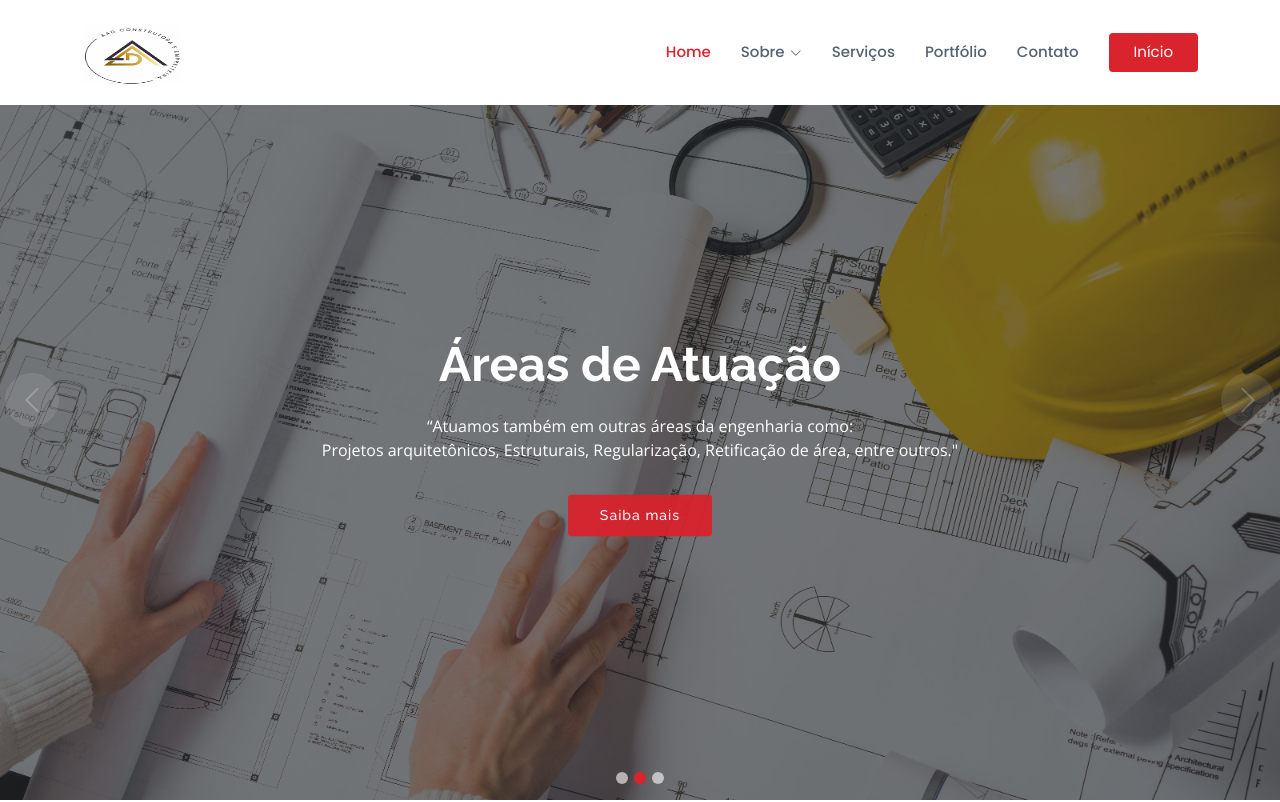
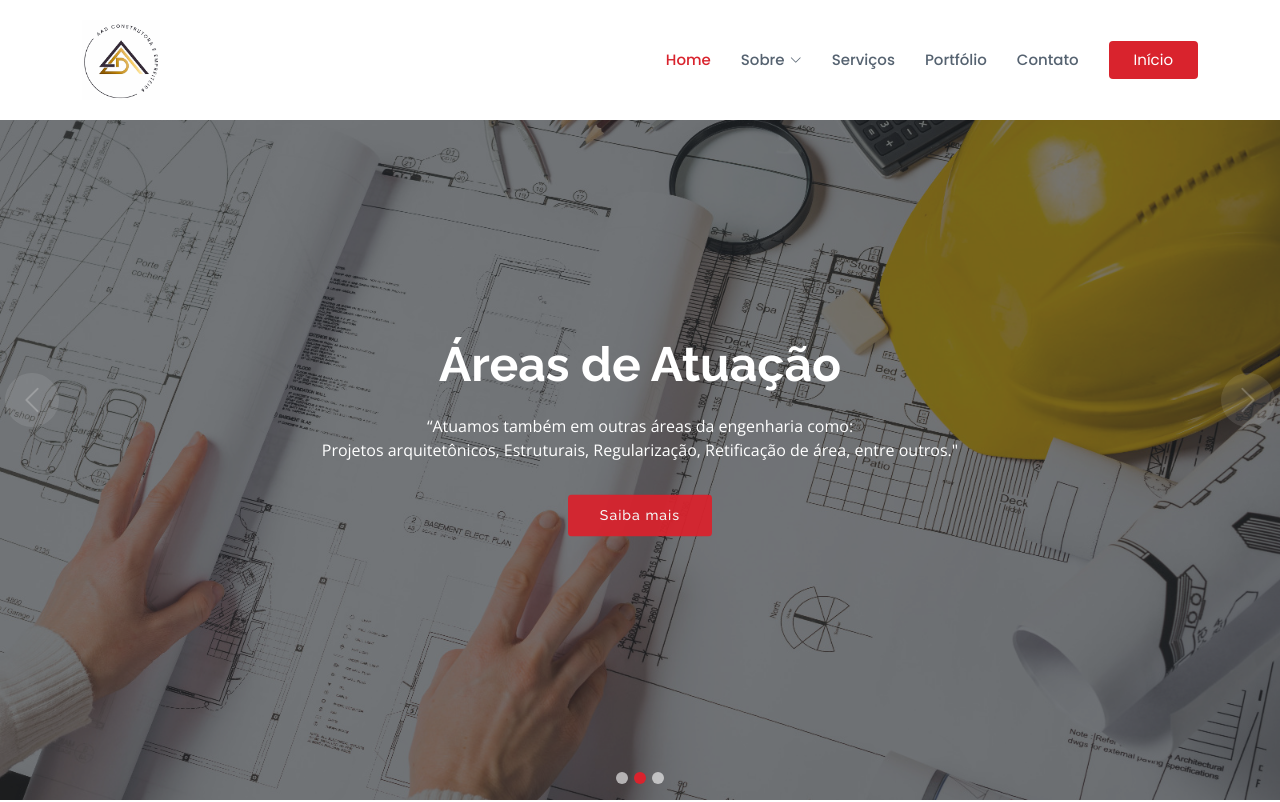
Before and after one commit to Andrigo179/Portfolio, a plain HTML site: page index.html in a window 1280 px wide. Shown: the top 802 px of the page. Drawn offline with nearby package versions, Linux system fonts and the light colour scheme.

Commit message:
Update style.css

```diff
--- a/assets/css/style.css
+++ b/assets/css/style.css
@@ -92,7 +92,7 @@ h6 {
 }
 
 #header .logo {
-    font-size: 60px;
+    font-size: 28px;
     margin: 0;
     padding: 0;
     line-height: 1;
@@ -105,7 +105,9 @@ h6 {
 }
 
 #header .logo img {
-    max-height: 60px;
+    height: 80px;
+    max-height: 80 px;
+    width: auto;
 }
 
 
```
